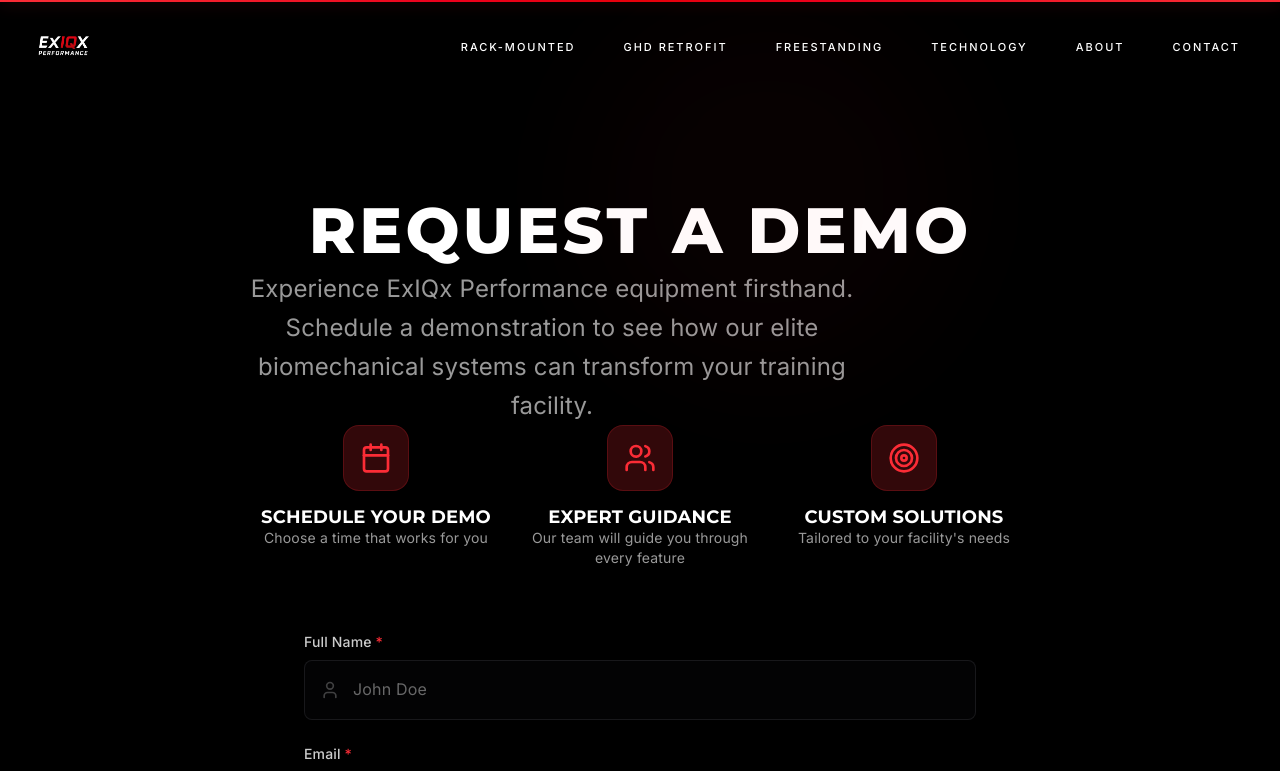
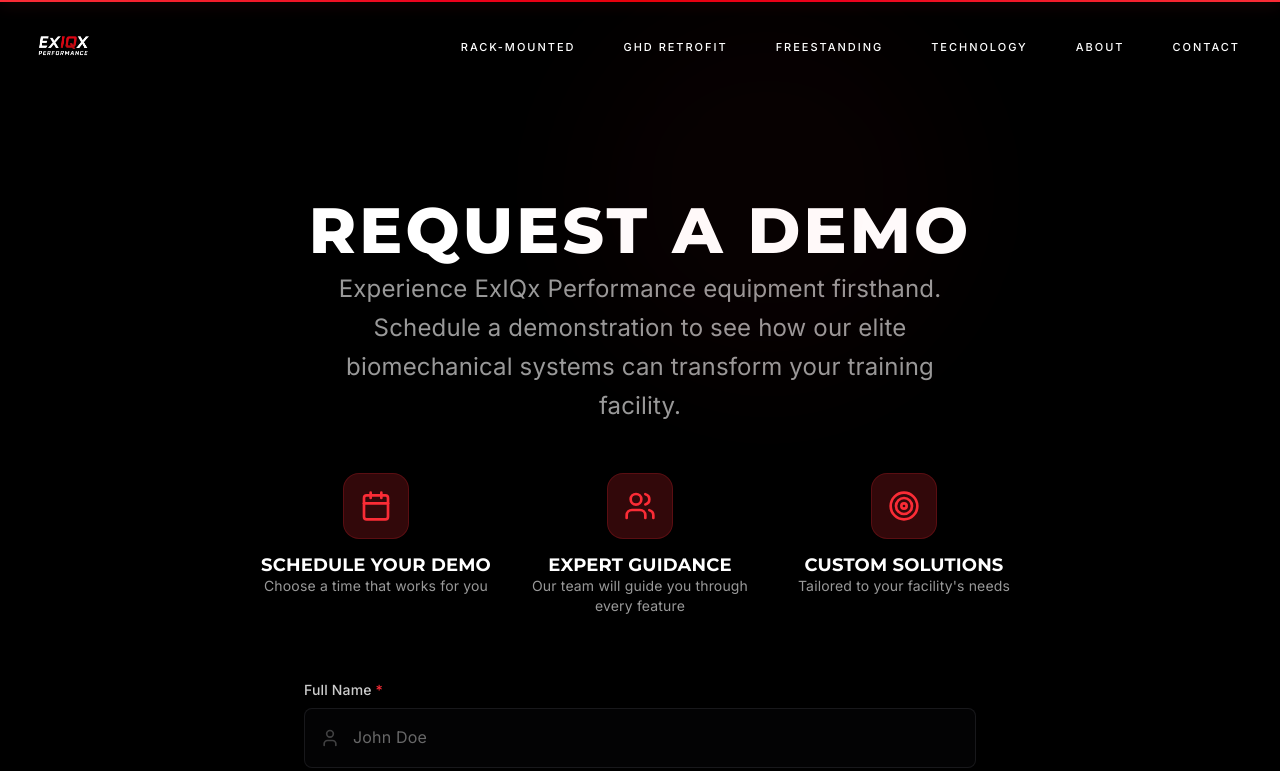
Before and after one commit to infinityspine/exiqx-website, a Next.js app: page /request-demo in a window 1280 px wide. Shown: the top 771 px of the page. Built offline with nearby package versions, Linux system fonts and the light colour scheme.

Commit message:
🕒 Auto-commit: 2025-11-16 13:18:59

```diff
--- a/app/request-demo/page.tsx
+++ b/app/request-demo/page.tsx
@@ -92,13 +92,15 @@ export default function RequestDemoPage() {
             >
               Request a Demo
             </motion.h1>
-            <motion.p
+            <motion.div
               variants={fadeUp}
-              className="text-xl sm:text-2xl text-white/80 mb-12 text-center leading-relaxed max-w-2xl mx-auto"
+              className="flex justify-center mb-12"
             >
-              Experience ExIQx Performance equipment firsthand. Schedule a demonstration
-              to see how our elite biomechanical systems can transform your training facility.
-            </motion.p>
+              <p className="text-xl sm:text-2xl text-white/80 text-center leading-relaxed max-w-2xl">
+                Experience ExIQx Performance equipment firsthand. Schedule a demonstration
+                to see how our elite biomechanical systems can transform your training facility.
+              </p>
+            </motion.div>
 
             {/* Benefits */}
             <motion.div
```
